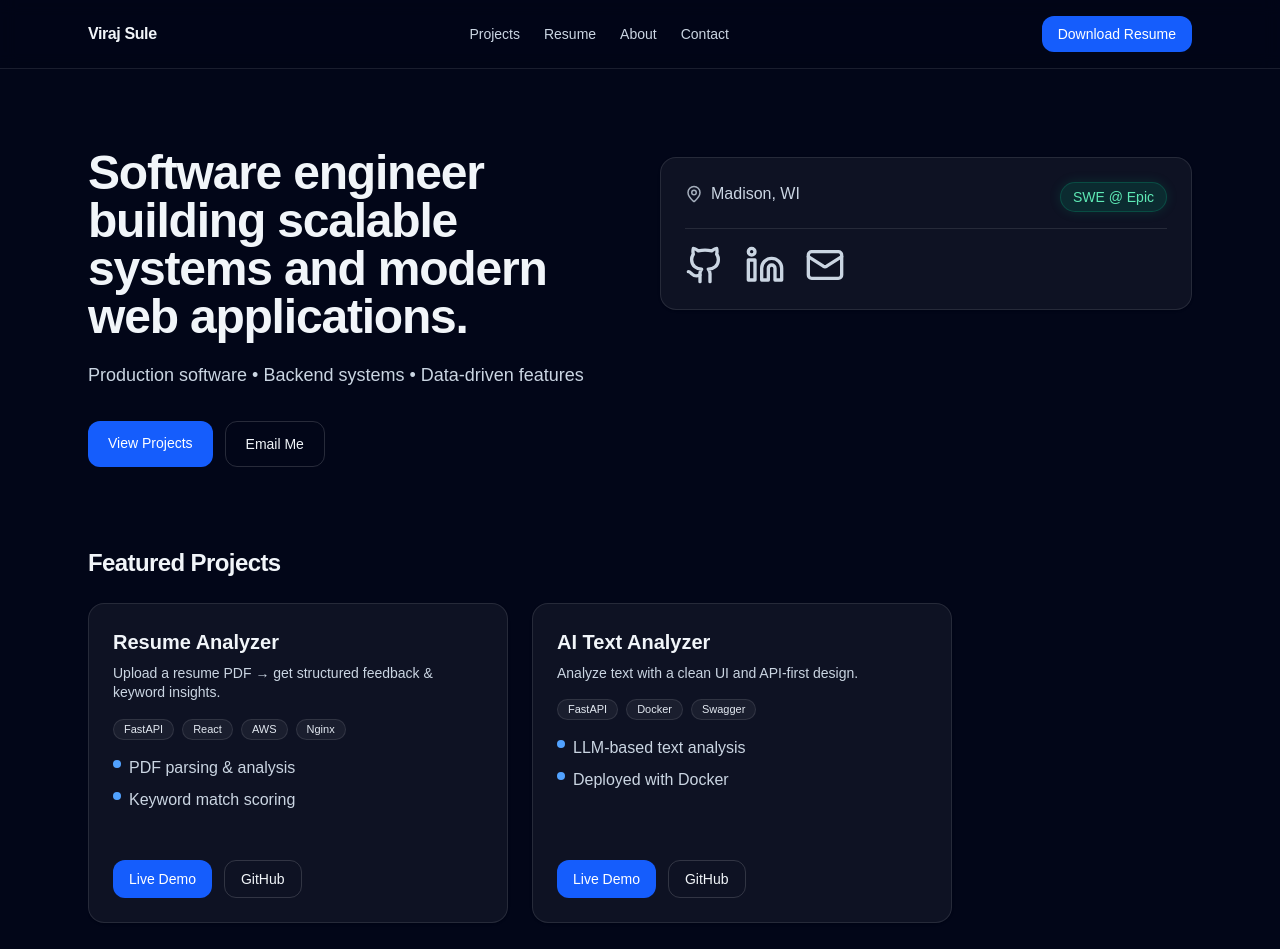
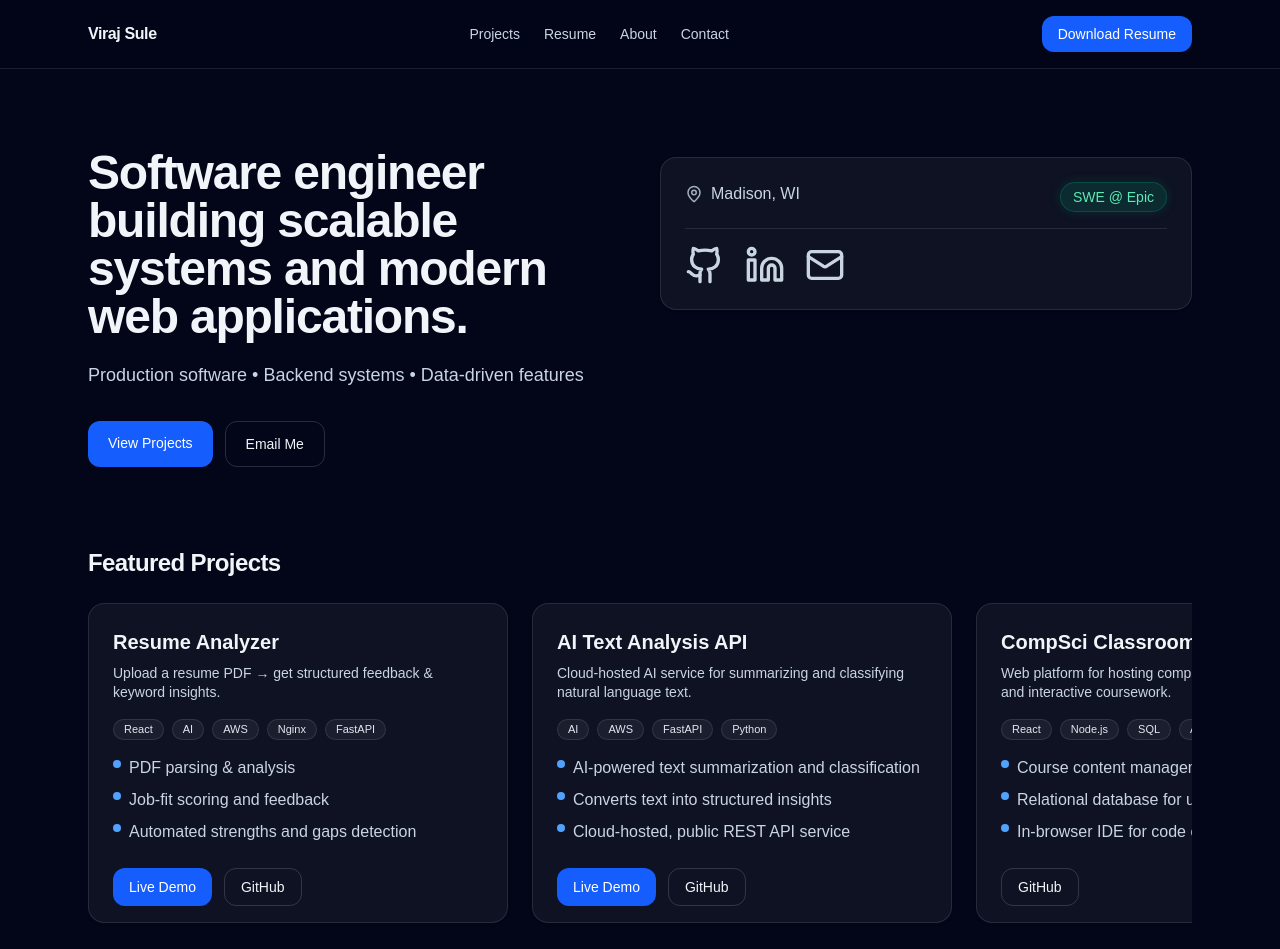
Before and after one commit to virajsule12/viraj-portfolio-site, a Next.js app: page / in a window 1280 px wide. Shown: the top 949 px of the page. Built offline with nearby package versions, Linux system fonts and the light colour scheme.

Commit message:
updated projects

```diff
--- a/src/app/page.tsx
+++ b/src/app/page.tsx
@@ -7,26 +7,43 @@ const projects = [
   {
     title: "Resume Analyzer",
     description: "Upload a resume PDF → get structured feedback & keyword insights.",
-    tags: ["FastAPI", "React", "AWS", "Nginx"],
+    tags: ["React", "AI", "AWS", "Nginx", "FastAPI"],
     liveUrl: "http://virajsule.com/resume-analyzer/",
     githubUrl: "https://github.com/virajsule12/AI-Resume-Analyzer",
-    highlights: ["PDF parsing & analysis", "Keyword match scoring"],
+    highlights: [
+      "PDF parsing & analysis",
+      "Job-fit scoring and feedback",
+      "Automated strengths and gaps detection"
+    ],
   },
   {
-    title: "AI Text Analyzer",
-    description: "Analyze text with a clean UI and API-first design.",
-    tags: ["FastAPI", "Docker", "Swagger"],
+    title: "AI Text Analysis API",
+    description: "Cloud-hosted AI service for summarizing and classifying natural language text.",
+    tags: ["AI", "AWS", "FastAPI","Python"],
     liveUrl: "http://virajsule.com/ai-text-analyzer/docs",
     githubUrl: "https://github.com/virajsule12/AI-Text-API",
-    highlights: ["LLM-based text analysis", "Deployed with Docker"],
-  },
+    highlights: [
+      "AI-powered text summarization and classification",
+      "Converts text into structured insights",
+      "Cloud-hosted, public REST API service"
+    ],
+  }
 ];
 
-const skills = {
-  Languages: ["Python", "TypeScript", "SQL"],
-  Frameworks: ["FastAPI", "React", "Next.js"],
-  Infra: ["AWS", "Nginx", "Docker"],
-};
+const noDemoProjects = [
+  {
+    title: "CompSci Classroom",
+    description:
+      "Web platform for hosting computer science learning content and interactive coursework.",
+    highlights: [
+      "Course content management system",
+      "Relational database for users and coursework",
+      "In-browser IDE for code execution & submissions"
+    ],
+    tags: ["React", "Node.js", "SQL", "Azure"],
+    githubUrl: "https://github.com/virajsule12/CSC"
+  }
+];
 
 export default function Home() {
   return (
@@ -87,6 +104,49 @@ export default function Home() {
                   </Card>
                 </div>
               ))}
+
+              {noDemoProjects.map((p) => (
+                <div
+                  key={p.title}
+                  className="
+                    snap-start flex-shrink-0
+                    w-[min(92vw,420px)] h-[320px] md:h-[320px]
+                  "
+                >
+                  <Card className="h-full flex flex-col">
+                    {/* Top */}
+                    <div>
+                      <h3 className="text-xl font-semibold">{p.title}</h3>
+                      <p className="mt-2 text-slate-300 text-sm leading-snug line-clamp-2">
+                        {p.description}
+                      </p>
+                      <div className="mt-4 flex flex-wrap gap-2">
+                        {p.tags.map((t) => (
+                          <Tag key={t}>{t}</Tag>
+                        ))}
+                      </div>
+
+                      <ul className="mt-4 space-y-2 text-slate-300">
+                        {p.highlights.map((h) => (
+                          <li key={h} className="flex gap-2">
+                            <span className="mt-1 inline-block h-2 w-2 rounded-full bg-blue-400" />
+                            <span className="line-clamp-1">{h}</span>
+                          </li>
+                        ))}
+                      </ul>
+                    </div>
+
+                    {/* Bottom (buttons always aligned) */}
+                    <div className="mt-auto pt-6 flex gap-3">
+                      <BtnLink href={p.githubUrl} variant="ghost">
+                        GitHub
+                      </BtnLink>
+                    </div>
+                  </Card>
+                </div>
+              ))}
+
+
             </div>
 
             <p className="mt-2 text-sm text-slate-500">Scroll →</p>
@@ -184,7 +244,7 @@ export default function Home() {
               <div>
                 <div className="text-xs font-medium text-slate-200">Cloud & Tools</div>
                 <div className="mt-1.5 flex flex-wrap gap-1.5">
-                  {["AWS", "Azure", "Docker", "Linux"].map((s) => (
+                  {["AWS", "Azure", "Linux", "Nginx"].map((s) => (
                     <Tag key={s}>{s}</Tag>
                   ))}
                 </div>
```
